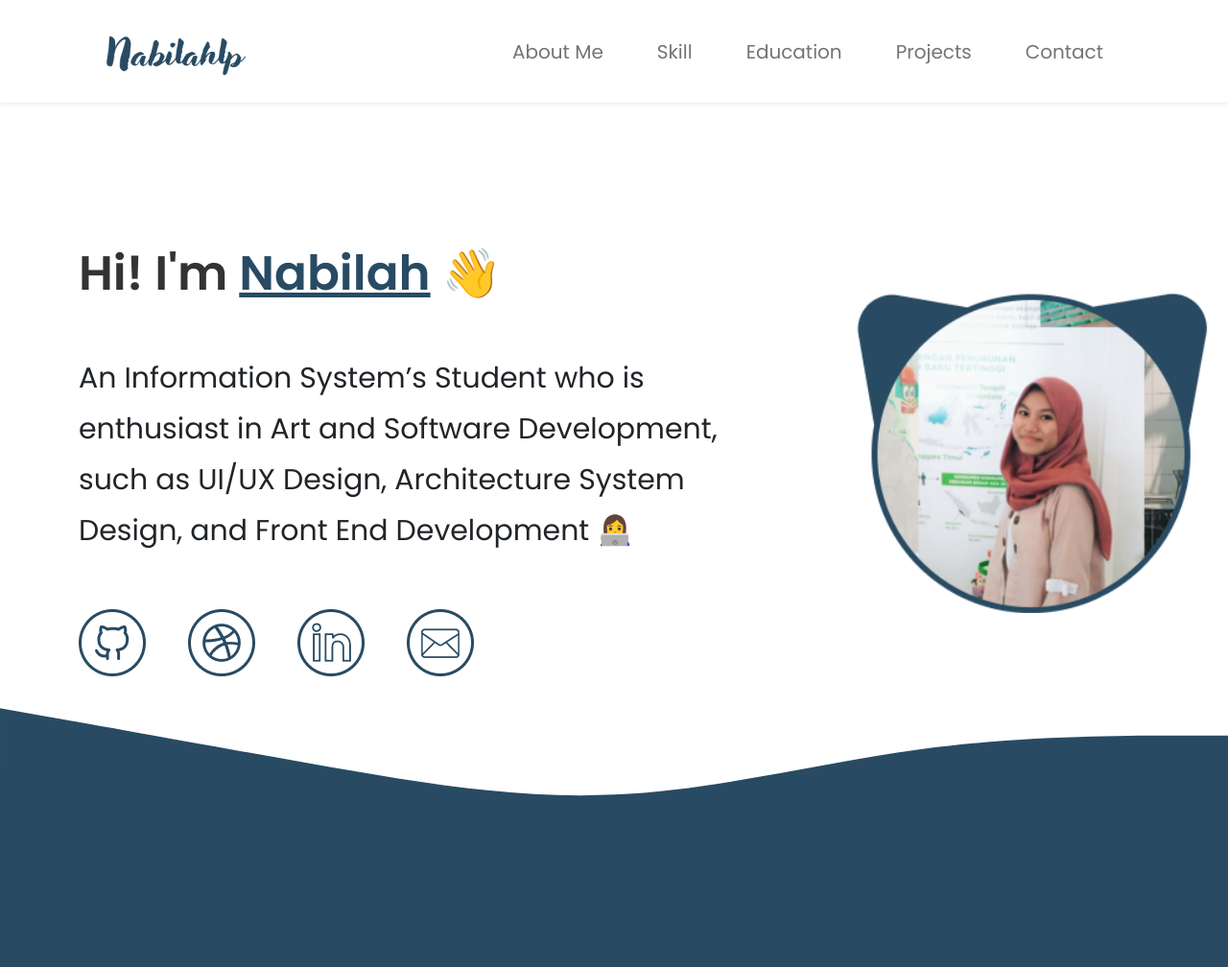
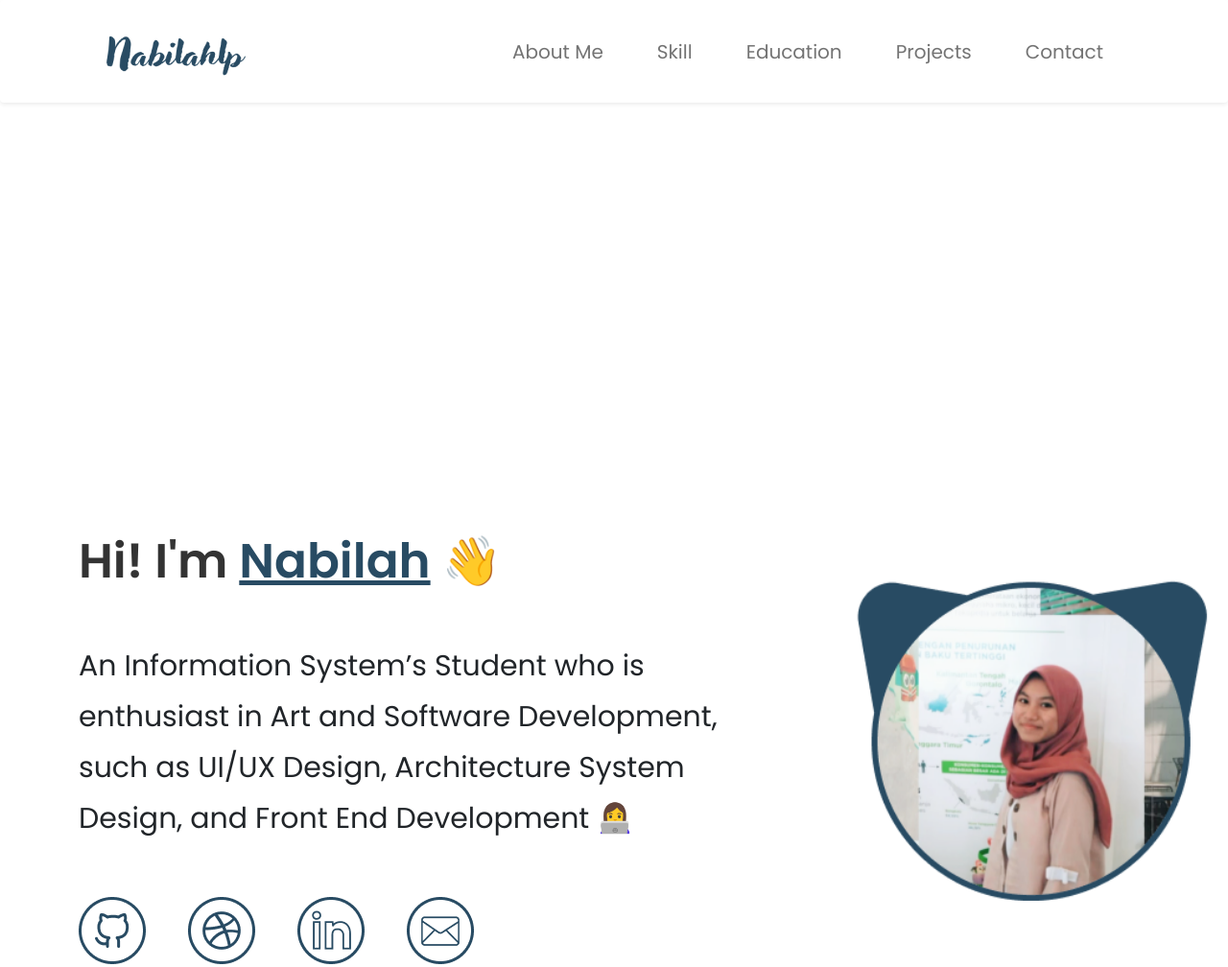
Before and after one commit to nabilahlp/nabilahlp.github.io, a plain HTML site: page index.html in a window 1280 px wide. Shown: the top 1008 px of the page at 96% size. Drawn offline with nearby package versions, Linux system fonts and the light colour scheme.

Commit message:
Update style.css

```diff
--- a/asset/style/style.css
+++ b/asset/style/style.css
@@ -181,7 +181,7 @@ footer {
 }
 
 #about-me {
-    padding-top: 200px;
+    padding-top: 500px;
 }
 
 #skill {
```
